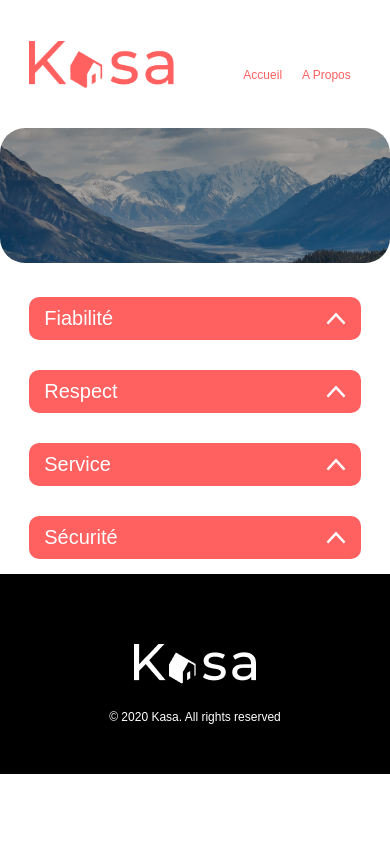
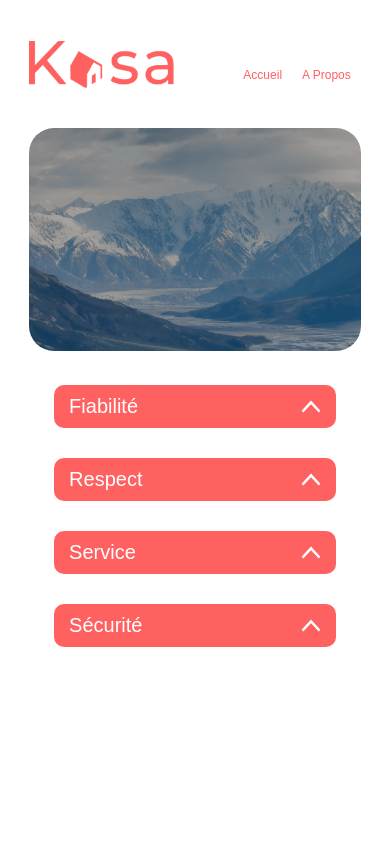
Before and after one commit to Guillaumeschmitt/P7-Kaza, a React (Create React App) app: page /about in a window 390 px wide. Shown: the top 844 px of the page. Built offline with nearby package versions, Linux system fonts and the light colour scheme.

Commit message:
finalisation css

```diff
--- a/src/components/Banner/Banner.css
+++ b/src/components/Banner/Banner.css
@@ -9,7 +9,7 @@
     .ContainerBanner{
         height: 160px;
         width: 100%;
-        margin-bottom: 30px;
+        margin-bottom: 0px;
     }
 }
 
@@ -44,7 +44,7 @@
 
 @media screen and (max-width: 455px){
     .bannerImg{
-        height: 135px;
+        height: 223px;
     }
 }
 
@@ -85,8 +85,11 @@
 
 @media screen and (max-width: 455px){
     .bannerTitle{
-        bottom: 82%;
-        font-size: 30px;
+        bottom: 66%;
+        font-size: 24px;
+        width: 217px;
+        height: 48px;
+        left: 2px;
     }
 }
 
--- a/src/components/Carrousel/Carrousel.css
+++ b/src/components/Carrousel/Carrousel.css
@@ -85,3 +85,9 @@
 
 
   }
+
+  @media only screen and (max-width: 1250px) {
+    .containerCarrousel{
+      margin: 20px;
+    }
+  }
--- a/src/pages/About/About.css
+++ b/src/pages/About/About.css
@@ -5,6 +5,14 @@
 
 
 .ContainerBannerAbout{
-    max-width: 1240px;
+    max-width: 85%;
     margin:auto;
 }
+
+.HeaderAbout{
+  width: 1240px;
+}
+
+.SlideAbout{
+  margin-bottom: 200px;
+}
--- a/src/pages/About/About.jsx
+++ b/src/pages/About/About.jsx
@@ -18,9 +18,10 @@ export default function About() {
 `;
   return (
     <div>
-      <Header />
+      <Header className="HeaderAbout"/>
       <div className="ContainerBannerAbout">
         <img className='bannerImg' src={background} alt="image" />
+        <div className="SlideAbout">
       <CollapseStyleLocation>
       <Slide className="Fiabilité"
                 title="Fiabilité"
@@ -45,6 +46,7 @@ export default function About() {
               description="La sécurité est la priorité de Kasa. Aussi bien pour nos hôtes que pour les voyageurs, chaque logement correspond aux critères de sécurité établis par nos services. En laissant une note aussi bien à l'hôte qu'au locataire, cela permet à nos équipes de vérifier que les standards sont bien respectés. Nous organisons également des ateliers sur la sécurité domestique pour nos hôtes."/>
         </CollapseStyleLocation>
         </div>
+        </div>
       <Footer img={logoFooter}/>
 
     </div>
--- a/src/pages/Home/Home.css
+++ b/src/pages/Home/Home.css
@@ -6,6 +6,7 @@
 .containerHome{
     display: flex;
     justify-content: center;
+    margin: 0px 20px;
 }
 
   @media only screen and (max-width: 450px) {
```
Also changed, not shown: src/assets/carrouselDroiteMobile.svg (added), src/assets/carrouselGaucheMobile.svg (added).
